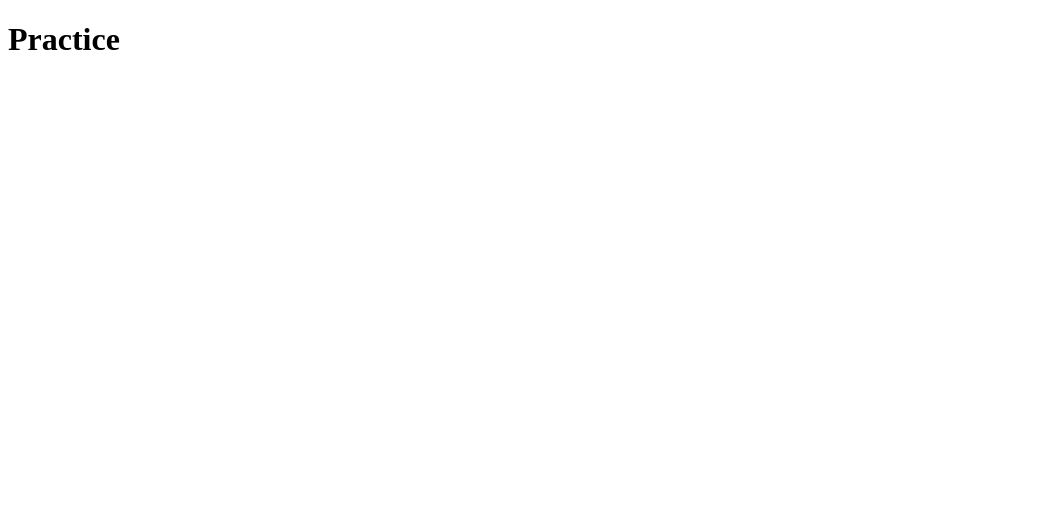
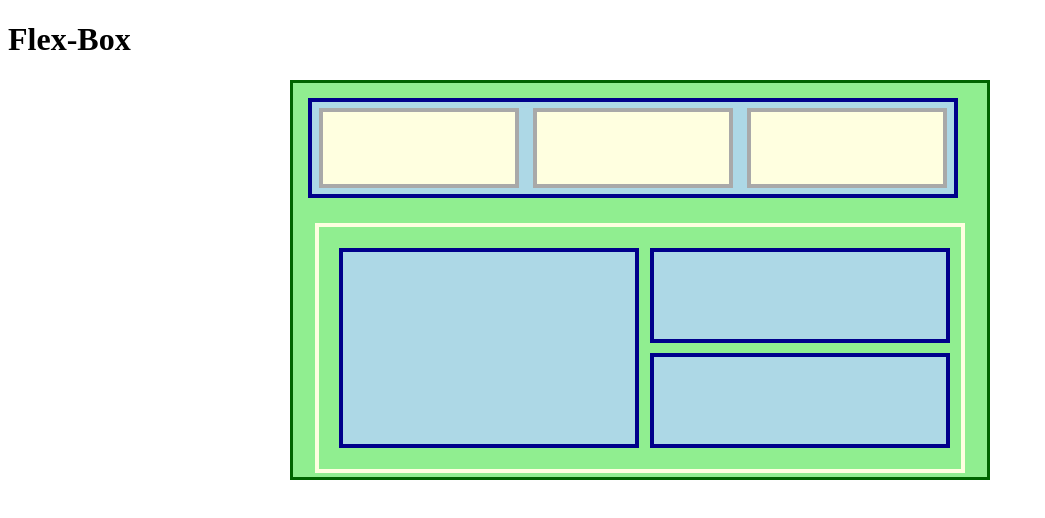
Before and after one commit to ennu897/Full-Stack-Web-Development, a plain HTML site: page Projects/Practice/index.html in a window 1280 px wide. Shown: the whole page, without its empty margins (0-1045 px from the left). Drawn offline with Linux system fonts and the light colour scheme.

Commit message:
Flex-Box

```diff
--- a/Projects/Practice/index.html
+++ b/Projects/Practice/index.html
@@ -7,6 +7,22 @@
     <title>Practice</title>
 </head>
 <body>
-    <h1>Practice</h1>
+    <h1>Flex-Box</h1>
+
+    <div class="flex-container">
+        <div class="flex-1">
+            <div class="flex-11"></div>
+            <div class="flex-12"></div>
+            <div class="flex-13"></div>
+        </div>
+        <div class="inner">
+            <div class="flex-2"></div>
+            <div class="flex-3">
+                <div class="flex-4"></div>
+                <div class="flex-5"></div>
+            </div>
+        </div>
+
+    </div>
 </body>
 </html>
--- a/Projects/Practice/style.css
+++ b/Projects/Practice/style.css
@@ -0,0 +1,90 @@
+* {
+    box-sizing: border-box;
+}
+
+.flex-container {
+    max-width: 700px;
+    height: 400px;
+    background-color: lightgreen;
+    border: 3px solid darkgreen;
+    display: flex;
+    flex-wrap: wrap;
+    margin: auto;
+}
+
+.flex-1 {
+    width: 650px;
+    height: 100px;
+    margin: 15px 15px;
+    background-color: lightblue;
+    border: 4px solid darkblue;
+    display: flex;
+
+}
+.flex-11 {
+    width: 200px;
+    height: 80px;
+    margin: auto;
+    background-color: lightyellow;
+    border: 4px solid darkgrey;
+}
+
+.flex-12 {
+    width: 200px;
+    height: 80px;
+    margin: auto;
+    background-color: lightyellow;
+    border: 4px solid darkgrey;
+
+}
+
+.flex-13 {
+    width: 200px;
+    height: 80px;
+    margin: auto;
+    background-color: lightyellow;
+    border: 4px solid darkgrey;
+
+}
+
+.inner {
+    width: 650px;
+    height: 250px;
+    margin: auto;
+    border: 4px solid lightyellow;
+    display: flex;
+    align-items: center;
+}
+
+.flex-2 {
+    width: 300px;
+    height: 200px;
+    margin-left: 20px;
+    background-color: lightblue;
+    border: 4px solid darkblue;
+}
+
+.flex-3 {
+    display: flex;
+    flex-direction: column;
+    align-items: center;
+    margin: auto;
+    flex: wrap;
+
+}
+
+.flex-4 {
+    width: 300px;
+    height: 95px;
+    background-color: lightblue;
+    border: 4px solid darkblue;
+    margin-bottom: 10px;
+}
+
+.flex-5 {
+    width: 300px;
+    height: 95px;
+    background-color: lightblue;
+    border: 4px solid darkblue;
+
+}
```
Also changed, not shown: 1 other file.
